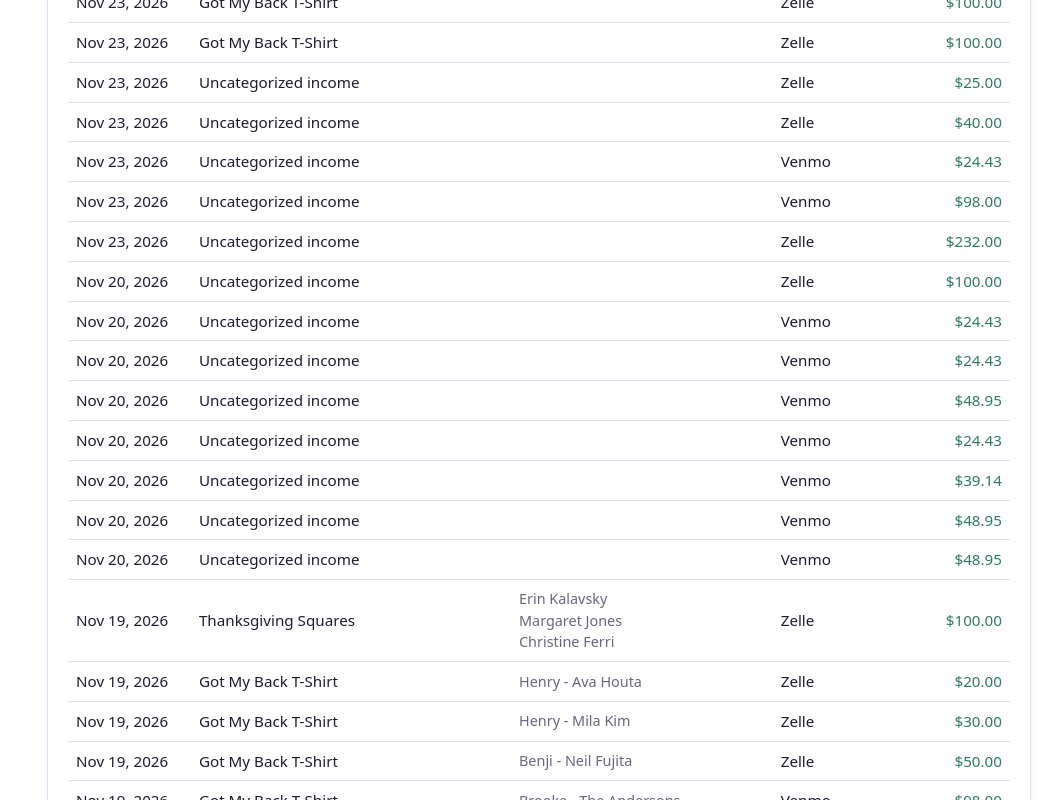
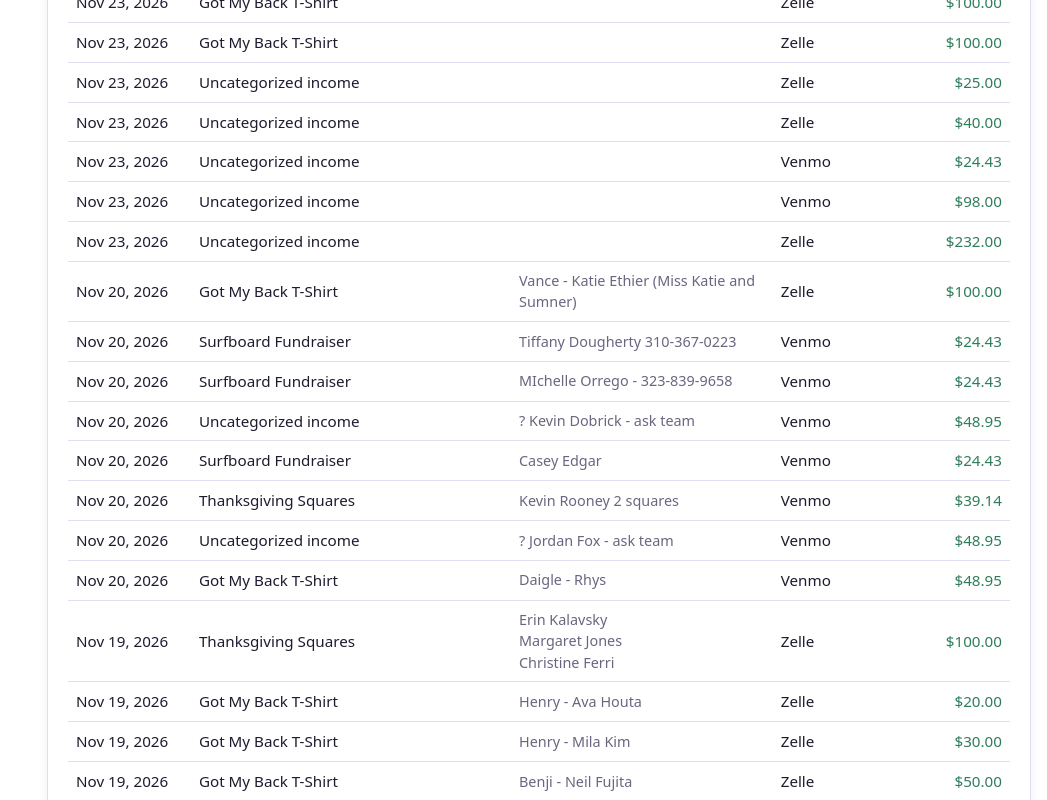
Before and after one commit to cgather99-boop/jrkings2014_website, a plain HTML site: page transactions/index.html in a window 1280 px wide. Shown: the part 1323-2123 px from the top of the page, without its empty margins (233-1280 px from the left). Drawn offline with Linux system fonts and the light colour scheme; files that its build step writes are made by us from their sources.

Commit message:
Updated financial report November 25, 2026

```diff
--- a/transactions/index.html
+++ b/transactions/index.html
@@ -3,7 +3,7 @@
 <head>
   <meta charset="utf-8">
   <meta name="viewport" content="width=device-width, initial-scale=1">
-  <!-- Exported from the Jr Kings 2014 AAA finances app on Nov 25, 2026 6:37 PM.
+  <!-- Exported from the Jr Kings 2014 AAA finances app on Nov 25, 2026 6:55 PM.
        Don't edit this file: use "Export HTML" in the finances app again to update it. -->
 
   <base href="../">
@@ -161,7 +161,7 @@
     <span class="rpt-filter-kind">Money in</span>
 
     <button type="button" class="rpt-filter rpt-filter-in" data-cat="in-got-my-back-t-shirt" aria-pressed="false"
-            data-name="Got My Back T-Shirt" data-total="$6,696.32">Got My Back T-Shirt <span class="rpt-cat-count">95</span></button>
+            data-name="Got My Back T-Shirt" data-total="$6,845.27">Got My Back T-Shirt <span class="rpt-cat-count">97</span></button>
 
     <button type="button" class="rpt-filter rpt-filter-in" data-cat="in-extra-skaters-at-practice" aria-pressed="false"
             data-name="Extra Skaters at Practice" data-total="$2,153.80">Extra Skaters at Practice <span class="rpt-cat-count">27</span></button>
@@ -172,14 +172,14 @@
     <button type="button" class="rpt-filter rpt-filter-in" data-cat="in-fundraiser-buy-out" aria-pressed="false"
             data-name="Fundraiser Buy Out" data-total="$1,500.00">Fundraiser Buy Out <span class="rpt-cat-count">2</span></button>
 
-    <button type="button" class="rpt-filter rpt-filter-in" data-cat="in-uncategorized-income" aria-pressed="false"
-            data-name="Uncategorized income" data-total="$931.71">Uncategorized income <span class="rpt-cat-count">16</span></button>
-
     <button type="button" class="rpt-filter rpt-filter-in" data-cat="in-5050-raffle" aria-pressed="false"
             data-name="50/50 Raffle" data-total="$841.44">50/50 Raffle <span class="rpt-cat-count">10</span></button>
 
     <button type="button" class="rpt-filter rpt-filter-in" data-cat="in-thanksgiving-squares" aria-pressed="false"
-            data-name="Thanksgiving Squares" data-total="$733.98">Thanksgiving Squares <span class="rpt-cat-count">17</span></button>
+            data-name="Thanksgiving Squares" data-total="$773.12">Thanksgiving Squares <span class="rpt-cat-count">18</span></button>
+
+    <button type="button" class="rpt-filter rpt-filter-in" data-cat="in-uncategorized-income" aria-pressed="false"
+            data-name="Uncategorized income" data-total="$670.33">Uncategorized income <span class="rpt-cat-count">10</span></button>
 
     <button type="button" class="rpt-filter rpt-filter-in" data-cat="in-snack-shack" aria-pressed="false"
             data-name="Snack Shack" data-total="$646.66">Snack Shack <span class="rpt-cat-count">16</span></button>
@@ -196,11 +196,11 @@
     <button type="button" class="rpt-filter rpt-filter-in" data-cat="in-fill-the-cup-raffle" aria-pressed="false"
             data-name="Fill the Cup Raffle" data-total="$200.00">Fill the Cup Raffle <span class="rpt-cat-count">1</span></button>
 
+    <button type="button" class="rpt-filter rpt-filter-in" data-cat="in-surfboard-fundraiser" aria-pressed="false"
+            data-name="Surfboard Fundraiser" data-total="$180.59">Surfboard Fundraiser <span class="rpt-cat-count">18</span></button>
+
     <button type="button" class="rpt-filter rpt-filter-in" data-cat="in-buy-a-puck" aria-pressed="false"
             data-name="Buy a Puck" data-total="$138.00">Buy a Puck <span class="rpt-cat-count">1</span></button>
-
-    <button type="button" class="rpt-filter rpt-filter-in" data-cat="in-surfboard-fundraiser" aria-pressed="false"
-            data-name="Surfboard Fundraiser" data-total="$107.30">Surfboard Fundraiser <span class="rpt-cat-count">15</span></button>
 
     <button type="button" class="rpt-filter rpt-filter-in" data-cat="in-private-donation" aria-pressed="false"
             data-name="Private Donation" data-total="$21.00">Private Donation <span class="rpt-cat-count">1</span></button>
@@ -352,66 +352,66 @@
         <td class="num pos">$232.00</td>
       </tr>
 
+      <tr data-cat="in-got-my-back-t-shirt">
+        <td class="nowrap">Nov 20, 2026</td>
+        <td>Got My Back T-Shirt</td>
+        <td class="rpt-note-cell">Vance - Katie Ethier (Miss Katie and Sumner)</td>
+        <td class="hide-sm">Zelle</td>
+        <td class="num pos">$100.00</td>
+      </tr>
+
+      <tr data-cat="in-surfboard-fundraiser">
+        <td class="nowrap">Nov 20, 2026</td>
+        <td>Surfboard Fundraiser</td>
+        <td class="rpt-note-cell">Tiffany Dougherty 310-367-0223</td>
+        <td class="hide-sm">Venmo</td>
+        <td class="num pos">$24.43</td>
+      </tr>
+
+      <tr data-cat="in-surfboard-fundraiser">
+        <td class="nowrap">Nov 20, 2026</td>
+        <td>Surfboard Fundraiser</td>
+        <td class="rpt-note-cell">MIchelle Orrego - 323-839-9658</td>
+        <td class="hide-sm">Venmo</td>
+        <td class="num pos">$24.43</td>
+      </tr>
+
       <tr data-cat="in-uncategorized-income">
         <td class="nowrap">Nov 20, 2026</td>
         <td>Uncategorized income</td>
-        <td class="rpt-note-cell"></td>
-        <td class="hide-sm">Zelle</td>
-        <td class="num pos">$100.00</td>
+        <td class="rpt-note-cell">? Kevin Dobrick - ask team</td>
+        <td class="hide-sm">Venmo</td>
+        <td class="num pos">$48.95</td>
+      </tr>
+
+      <tr data-cat="in-surfboard-fundraiser">
+        <td class="nowrap">Nov 20, 2026</td>
+        <td>Surfboard Fundraiser</td>
+        <td class="rpt-note-cell">Casey Edgar</td>
+        <td class="hide-sm">Venmo</td>
+        <td class="num pos">$24.43</td>
+      </tr>
+
+      <tr data-cat="in-thanksgiving-squares">
+        <td class="nowrap">Nov 20, 2026</td>
+        <td>Thanksgiving Squares</td>
+        <td class="rpt-note-cell">Kevin Rooney 2 squares</td>
+        <td class="hide-sm">Venmo</td>
+        <td class="num pos">$39.14</td>
       </tr>
 
       <tr data-cat="in-uncategorized-income">
         <td class="nowrap">Nov 20, 2026</td>
         <td>Uncategorized income</td>
-        <td class="rpt-note-cell"></td>
-        <td class="hide-sm">Venmo</td>
-        <td class="num pos">$24.43</td>
-      </tr>
-
-      <tr data-cat="in-uncategorized-income">
+        <td class="rpt-note-cell">? Jordan Fox - ask team</td>
+        <td class="hide-sm">Venmo</td>
+        <td class="num pos">$48.95</td>
+      </tr>
+
+      <tr data-cat="in-got-my-back-t-shirt">
         <td class="nowrap">Nov 20, 2026</td>
-        <td>Uncategorized income</td>
-        <td class="rpt-note-cell"></td>
-        <td class="hide-sm">Venmo</td>
-        <td class="num pos">$24.43</td>
-      </tr>
-
-      <tr data-cat="in-uncategorized-income">
-        <td class="nowrap">Nov 20, 2026</td>
-        <td>Uncategorized income</td>
-        <td class="rpt-note-cell"></td>
-        <td class="hide-sm">Venmo</td>
-        <td class="num pos">$48.95</td>
-      </tr>
-
-      <tr data-cat="in-uncategorized-income">
-        <td class="nowrap">Nov 20, 2026</td>
-        <td>Uncategorized income</td>
-        <td class="rpt-note-cell"></td>
-        <td class="hide-sm">Venmo</td>
-        <td class="num pos">$24.43</td>
-      </tr>
-
-      <tr data-cat="in-uncategorized-income">
-        <td class="nowrap">Nov 20, 2026</td>
-        <td>Uncategorized income</td>
-        <td class="rpt-note-cell"></td>
-        <td class="hide-sm">Venmo</td>
-        <td class="num pos">$39.14</td>
-      </tr>
-
-      <tr data-cat="in-uncategorized-income">
-        <td class="nowrap">Nov 20, 2026</td>
-        <td>Uncategorized income</td>
-        <td class="rpt-note-cell"></td>
-        <td class="hide-sm">Venmo</td>
-        <td class="num pos">$48.95</td>
-      </tr>
-
-      <tr data-cat="in-uncategorized-income">
-        <td class="nowrap">Nov 20, 2026</td>
-        <td>Uncategorized income</td>
-        <td class="rpt-note-cell"></td>
+        <td>Got My Back T-Shirt</td>
+        <td class="rpt-note-cell">Daigle - Rhys</td>
         <td class="hide-sm">Venmo</td>
         <td class="num pos">$48.95</td>
       </tr>
```
Also changed, not shown: extraskaters/index.html (+1 -1 lines), finances/index.html (+107 -107 lines).
